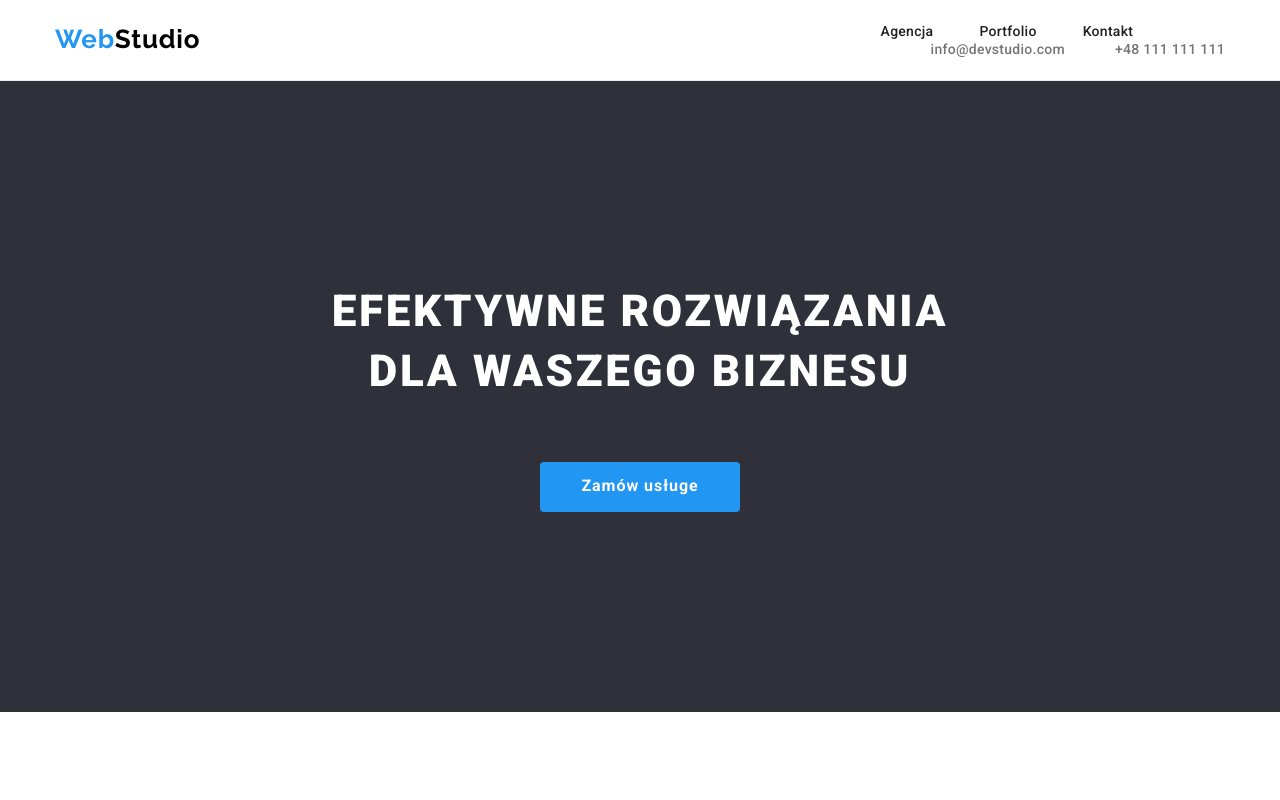
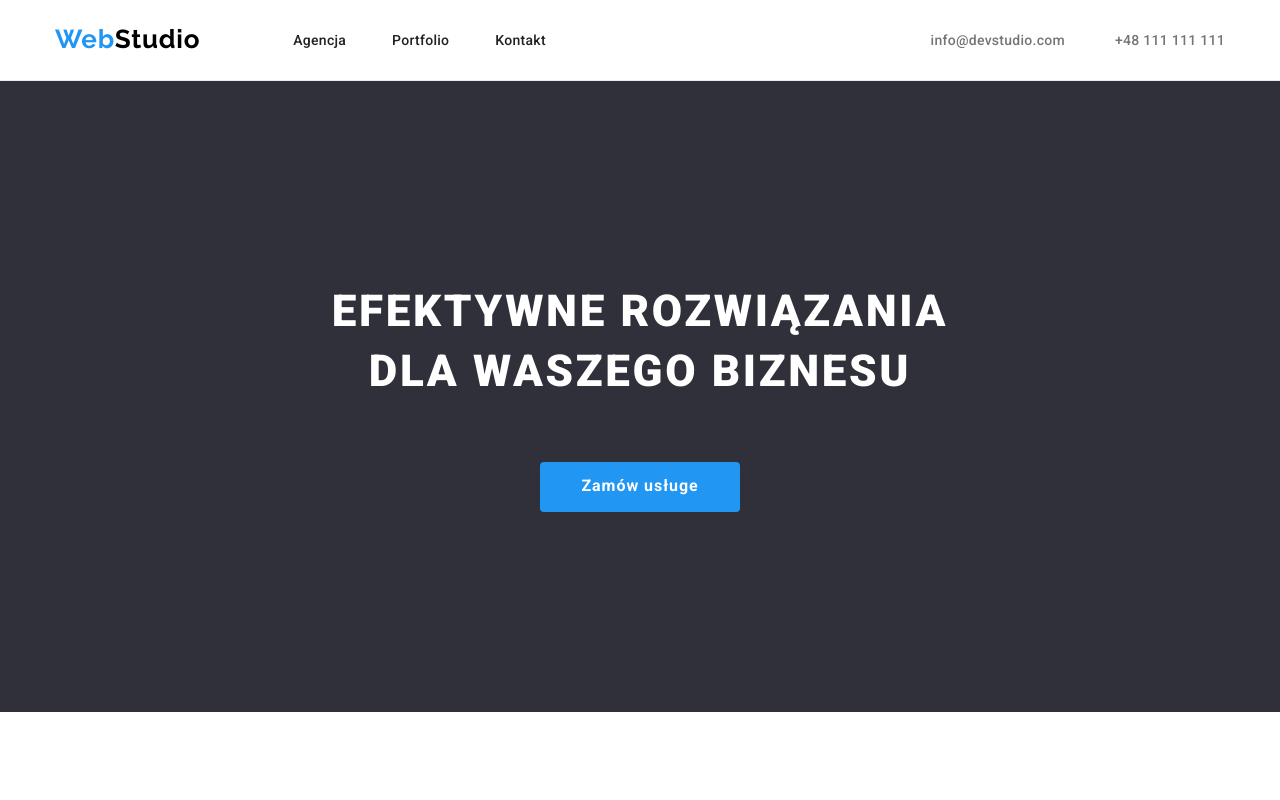
Before and after one commit to patrycjamusial/goit-markup-hw-03, a plain HTML site: page index.html in a window 1280 px wide. Shown: the top 800 px of the page. Drawn offline with nearby package versions, Linux system fonts and the light colour scheme.

Commit message:
last changes

```diff
--- a/css/style.css
+++ b/css/style.css
@@ -46,7 +46,7 @@ body {
 .contact-link-bottom:hover {
   color: var(--brand-color-blue);
 }
-.contackt-links {
+.contact-links {
   list-style-type: none;
   display: flex;
   justify-content: end;
@@ -277,10 +277,7 @@ body {
   font-size: 18px;
   line-height: 2;
   letter-spacing: 0.06em;
-  padding-top: 20px;
-  padding-right: 24px;
-  padding-bottom: 4px;
-  padding-left: 24px;
+  padding: 20px 24px 4px 24px;
 }
 .portfolio-type {
   color: var(--brand-color-text-grey);
@@ -334,3 +331,8 @@ header {
   border-bottom-width: 1px;
   border-bottom-color: rgba(236, 236, 236, 1);
 }
+.menu-contact {
+  display: flex;
+  align-items: center;
+  column-gap: 93px;
+}
--- a/index.html
+++ b/index.html
@@ -23,10 +23,10 @@
   <body>
     <header>
       <div class="container menu">
+        <div class="menu-contact">
           <a href="index.html" class="menu-link-logo-top"
             ><span class="menu-logo">Web</span>Studio</a
           >
-        <div>
           <nav class="navigation">
             <ul class="list">
               <li><a href="index.html" class="navigation-link">Agencja</a></li>
@@ -36,19 +36,17 @@
               <li><a href="/kontakt" class="navigation-link">Kontakt</a></li>
             </ul>
           </nav>
-          <ul class="contackt-links">
+        </div>
+        <ul class="contact-links">
           <li>
             <a href="mailto:info@devstudio.com" class="contact-link"
               >info@devstudio.com</a
             >
           </li>
           <li>
-              <a href="tel:+48111111111" class="contact-link"
-                >+48 111 111 111</a
-              >
+            <a href="tel:+48111111111" class="contact-link">+48 111 111 111</a>
           </li>
         </ul>
-        </div>
       </div>
     </header>
     <main>
```
Also changed, not shown: portfolio.html (+3 -1 lines). Lines whose indentation alone changed are shown as unchanged.
